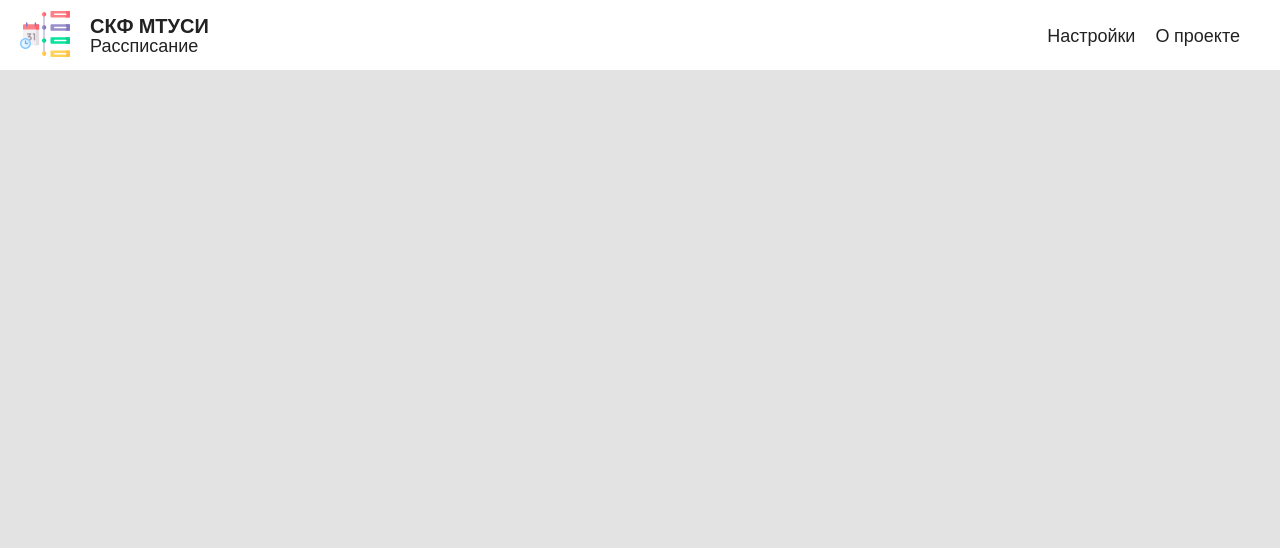
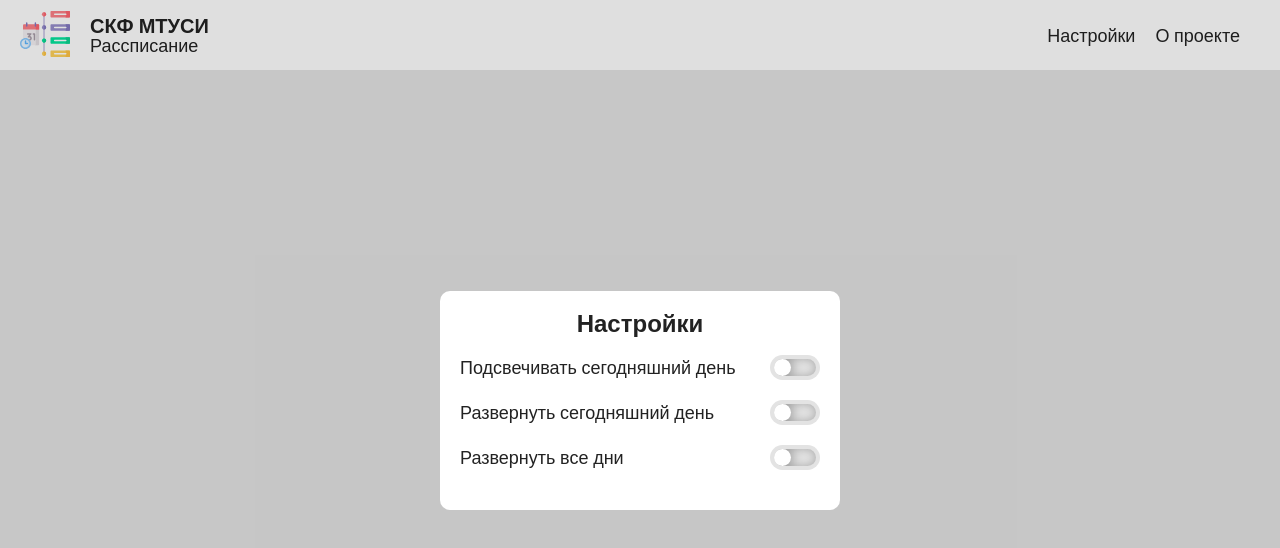
Before and after one commit to Slaik1/MTUCI_schedule, a React (Create React App) app: page / in a window 1280 px wide. Both pictures are taken after a click on the item "Настройки". Shown: the top 548 px of the page. Built offline with nearby package versions, Linux system fonts and the light colour scheme.

Commit message:
add modal and settings component

```diff
--- a/src/assets/styles/variables/colors.scss
+++ b/src/assets/styles/variables/colors.scss
@@ -6,9 +6,11 @@
   --black: #000;
   --black100: #222222;
 
+  --blue: #2383e8;
 
   --bg-light: var(--wite100);
   --bg-light-component: var(--wite);
   --border-component: var(--wite200);
   --font-balck: var(--black100);
+  --aditional: var(--blue)
 }
--- a/src/components/Schedule/Header/Header.module.scss
+++ b/src/components/Schedule/Header/Header.module.scss
@@ -8,7 +8,6 @@
   background: var(--bg-light-component);
 
   .logo_wrapper {
-    position: re;
     display: flex;
     cursor: pointer;
 
@@ -54,7 +53,7 @@
         left: 0;
         width: 100%;
         height: 2px;
-        background: #2383e8;
+        background: var(--aditional);
         opacity: 0;
         transition: transform .4s, opacity .4s;
       }
--- a/src/components/Schedule/Header/Header.tsx
+++ b/src/components/Schedule/Header/Header.tsx
@@ -2,8 +2,11 @@ import React, {FC} from 'react';
 import cl from "./Header.module.scss"
 import { ReactSVG } from 'react-svg';
 
+interface HeaderProps {
+    setIsSettingsOpen:SetAction<boolean>;
+}
 
-const Header:FC = () => {
+const Header:FC<HeaderProps> = ({setIsSettingsOpen}) => {
     return (
         <header className={cl.header}>
             <div className={cl.logo_wrapper}>
@@ -14,7 +17,7 @@ const Header:FC = () => {
                 </div>
             </div>
             <ul className={cl.links_list}>
-                <li>Настройки</li>
+                <li onClick={() =>setIsSettingsOpen(true)}>Настройки</li>
                 <li>О проекте</li>
             </ul>
         </header>
--- a/src/components/Schedule/Schedule.tsx
+++ b/src/components/Schedule/Schedule.tsx
@@ -1,16 +1,27 @@
-import React from 'react';
+import React, {useState} from 'react';
 import cl from "./Schedule.module.scss"
 import Header from "./Header/Header";
 import Table from "./Table/Table";
+import Modal from "../UIKit/Modal/Modal";
+import Settings from "../Settings/Settings";
 
 const Schedule = () => {
+    const [isSettingsOpen, setIsSettingsOpen] = useState(false)
+
+
     return (
         <div className={cl.wrapper}>
-            <Header/>
+            <Header setIsSettingsOpen={setIsSettingsOpen}/>
             <div className="container">
                 {/*<Table/>*/}
 
             </div>
+            {
+                isSettingsOpen &&
+                <Modal setIsOpen={setIsSettingsOpen}>
+                    <Settings/>
+                </Modal>
+            }
         </div>
     );
 };
--- /dev/null
+++ b/src/components/Settings/Settings.module.scss
@@ -0,0 +1,23 @@
+.wrapper {
+  display: flex;
+  align-items: center;
+  flex-direction: column;
+
+  h1 {
+    margin-bottom: 20px;
+    font-size: 24px;
+    font-weight: 600;
+  }
+
+  .settings_list {
+    width: 100%;
+
+    .setting {
+      display: flex;
+      justify-content: space-between;
+      align-items: center;
+      margin-bottom: 20px;
+      font-size: 18px;
+    }
+  }
+}
--- /dev/null
+++ b/src/components/Settings/Settings.tsx
@@ -0,0 +1,27 @@
+import React from 'react';
+import cl from "./Settings.module.scss"
+import SwitchBtn from "../UIKit/SwitchBtn/SwitchBtn";
+
+const Settings = () => {
+    return (
+        <div className={cl.wrapper}>
+            <h1>Настройки</h1>
+            <div className={cl.settings_list}>
+                <div className={cl.setting}>
+                    Подсвечивать сегодняшний день
+                    <SwitchBtn/>
+                </div>
+                <div className={cl.setting}>
+                    Развернуть сегодняшний день
+                    <SwitchBtn/>
+                </div>
+                <div className={cl.setting}>
+                    Развернуть все дни
+                    <SwitchBtn/>
+                </div>
+            </div>
+        </div>
+    );
+};
+
+export default Settings;
--- /dev/null
+++ b/src/components/UIKit/Modal/Modal.module.scss
@@ -0,0 +1,18 @@
+.wrapper {
+  position: fixed;
+  top: 0;
+  left: 0;
+  display: flex;
+  justify-content: center;
+  align-items: center;
+  width: 100%;
+  height: 100%;
+  background: #00000020;
+}
+
+.modal {
+  min-width: 400px;
+  padding: 20px;
+  border-radius: 10px;
+  background: #FFF;
+}
--- /dev/null
+++ b/src/components/UIKit/Modal/Modal.tsx
@@ -0,0 +1,25 @@
+import React, {FC, ReactNode} from 'react';
+import cl from './Modal.module.scss';
+
+interface ModalProps {
+    children: ReactNode;
+    setIsOpen: SetAction<boolean>;
+    resetData?: () => void;
+}
+
+const Modal: FC<ModalProps> = ({children, setIsOpen, resetData}) => {
+
+    const closeModal = () => {
+        setIsOpen((prev:boolean) => !prev)
+    }
+
+    return (
+        <div className={cl.wrapper} onClick={closeModal}>
+            <div className={cl.modal} onClick={(event) => event.stopPropagation()}>
+                {children}
+            </div>
+        </div>
+    );
+};
+
+export default Modal;
--- /dev/null
+++ b/src/components/UIKit/SwitchBtn/SwitchBtn.module.scss
@@ -0,0 +1,42 @@
+.checkbox {
+  display: none;
+}
+
+.slider {
+  width: 50px;
+  height: 25px;
+  background-color: var(--bg-light);
+  border-radius: 25px;
+  overflow: hidden;
+  display: flex;
+  align-items: center;
+  border: 4px solid transparent;
+  transition: .3s;
+  box-shadow: 0 0 10px 0 rgb(0, 0, 0, 0.25) inset;
+  cursor: pointer;
+}
+
+.slider::before {
+  content: '';
+  display: block;
+  width: 100%;
+  height: 100%;
+  background-color: var(--bg-light-component);
+  transform: translateX(-25px);
+  border-radius: 20px;
+  transition: .3s;
+  box-shadow: 0 0 10px 3px rgb(0, 0, 0, 0.25);
+}
+
+.checkbox:checked ~ .slider::before {
+  transform: translateX(25px);
+  box-shadow: 0 0 10px 3px rgb(0, 0, 0, 0.25);
+}
+
+.checkbox:checked ~ .slider {
+  background-color: var(--aditional)
+}
+
+.checkbox:active ~ .slider::before {
+  transform: translate(0);
+}
--- /dev/null
+++ b/src/components/UIKit/SwitchBtn/SwitchBtn.tsx
@@ -0,0 +1,12 @@
+import React from 'react';
+import cl from "./SwitchBtn.module.scss"
+const SwitchBtn = () => {
+    return (
+        <label className={cl.switch}>
+            <input type="checkbox" className={cl.checkbox}/>
+                <div className={cl.slider}></div>
+        </label>
+    );
+};
+
+export default SwitchBtn;
```
Also changed, not shown: src/types/global.d.ts (+1 -9 lines).
